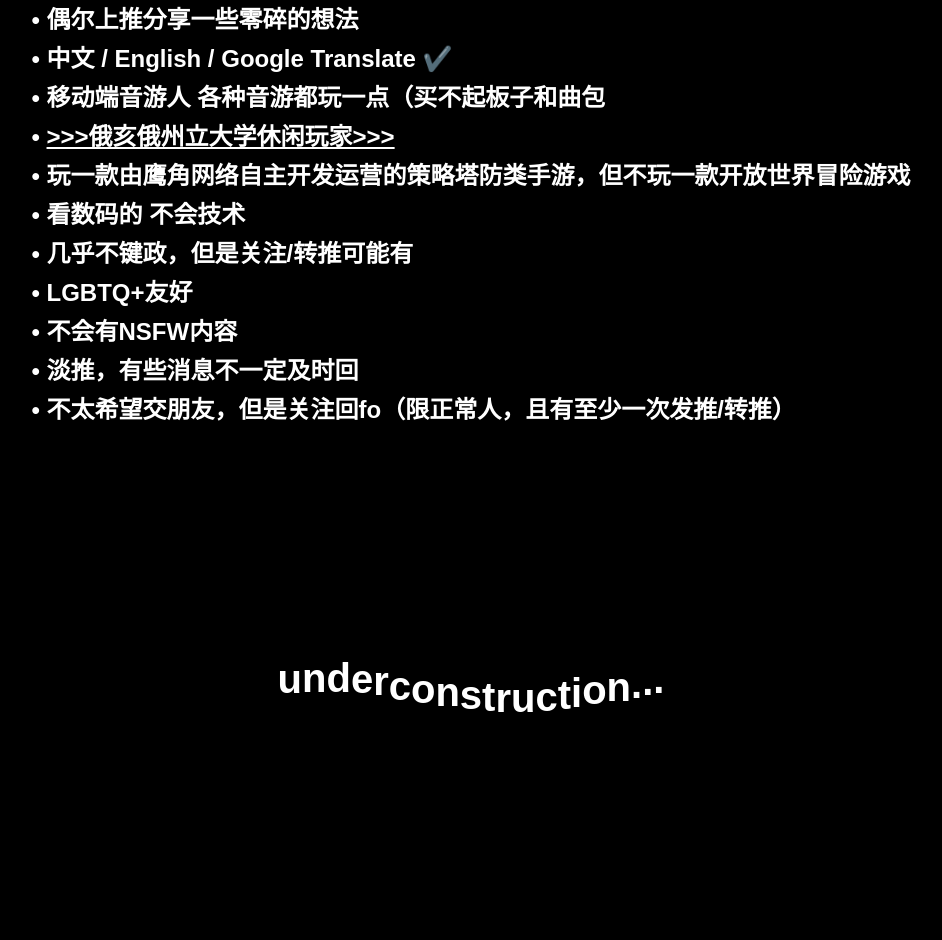
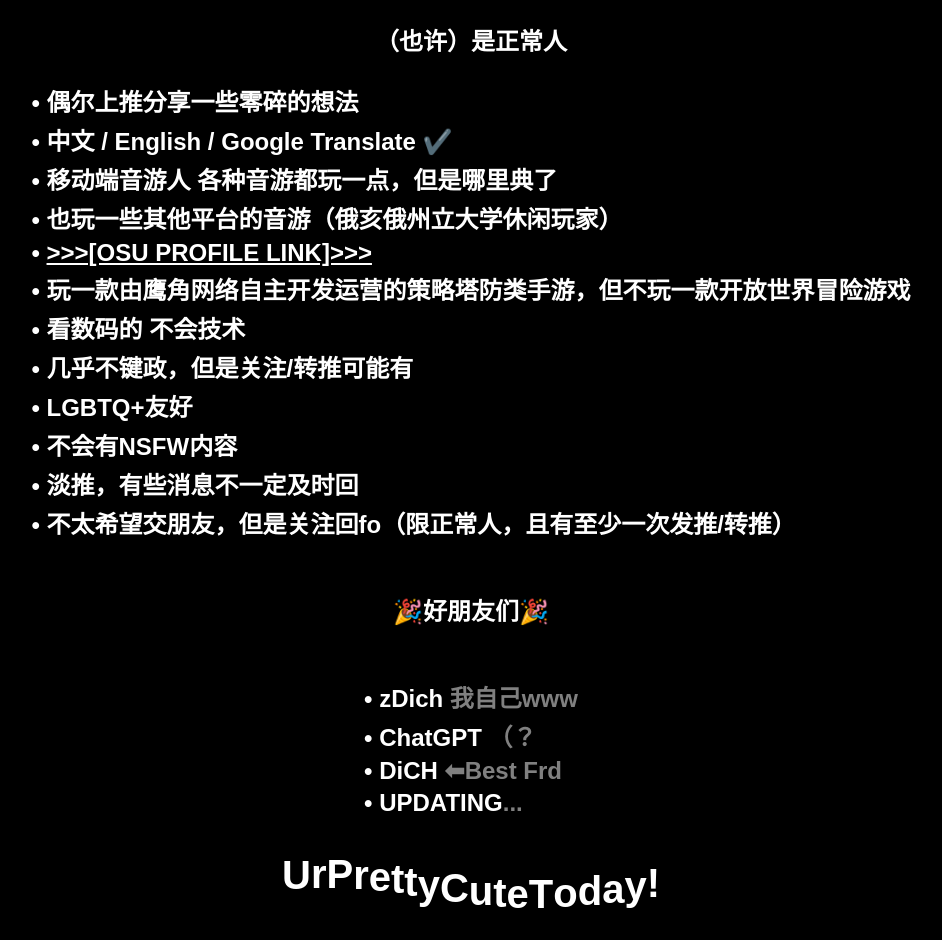
Before and after one commit to zDichX/zdichx.github.io, a Vue app: page / in a window 1280 px wide. Shown: the part 1980-2920 px from the top of the page, without its empty margins (169-1111 px from the left). Built offline with nearby package versions, Linux system fonts and the light colour scheme.

Commit message:
A little bit update of introduction content

```diff
--- a/src/components/Introduction.vue
+++ b/src/components/Introduction.vue
@@ -17,39 +17,33 @@ onMounted(async () => {
   <div class="introduction flex">
     <h2>zHyko!💤</h2>
     <p>读作 /ˈzaɪkoʊ/ 或 /ziːˈhaɪkoʊ/，是曾用名 zhyzx 和 空 的结合，也曾叫做 zDich<del>（再叫zDick我跟你爆了</del> </p>
+    <p style="color: gray">以下信息面向我的推特账号</p>
     <p>（也许）是正常人</p>
     <div class="textCtn flex">
       <div class="text1" data-text="经常出现逆天言论（">偶尔上推分享一些零碎的想法</div>
       <div class="text1" data-text="在中中国人">中文 / English / Google Translate ✔️</div>
-      <div class="text1" data-text="不是乌蒙吃！！！">移动端音游人 各种音游都玩一点（买不起板子和曲包</div>
-      <div class="text1"><a href="https://osu.ppy.sh/users/16943258">>>>俄亥俄州立大学休闲玩家>>></a></div>
+      <div class="text1" data-text="买不起板子和曲包">移动端音游人 各种音游都玩一点，但是哪里典了</div>
+      <div class="text1" data-text="但不是乌蒙吃！！！">也玩一些其他平台的音游（俄亥俄州立大学休闲玩家）</div>
+      <div class="text1"><a href="https://osu.ppy.sh/users/16943258">>>>[OSU PROFILE LINK]>>></a></div>
       <div class="text1" data-text="官zDich#5421，欢迎互7（">玩一款由鹰角网络自主开发运营的策略塔防类手游，但不玩一款开放世界冒险游戏</div>
       <div class="text1" data-text="遥遥领先">看数码的 不会技术</div>
       <div class="text1" data-text="骂谁罕见">几乎不键政，但是关注/转推可能有</div>
       <div class="text1" data-text="你们南通不要太荒谬">LGBTQ+友好</div>
       <div class="text1" data-text="自己去pixiv.net解决">不会有NSFW内容</div>
       <div class="text1" data-text="还好根本没人理我😎👌">淡推，有些消息不一定及时回</div>
-      <div class="text1" data-text="因为缺乏表达能力（">不太希望交朋友，但是关注回fo（限正常人，且有至少一次发推/转推）</div>
+      <div class="text1" data-text="注意：缺乏表达能力">不太希望交朋友，但是关注回fo（限正常人，且有至少一次发推/转推）</div>
     </div>
-    <!-- <ul>
-      <li>偶尔分享一些零碎的想法</li>
-      <li>中文 / English / Google Translate ✔️</li>
-      <li>移动端音游人 各种音游都玩一点<del>（买不起板子和曲包</del></li>
-      <ul>
-        <li><del>不是乌蒙池！！！</del></li>
-      </ul>
-      <li><a href="https://osu.ppy.sh/users/16943258">俄亥俄州立大学休闲玩家</a></li>
-      <li>玩一款由鹰角网络自主开发运营的策略塔防类手游（官zDich#5421），但不玩一款开放世界冒险游戏</li>
-      <li>看数码的 不会技术</li>
-      <li>LGBTQ+友好<del>（你们南通不要太荒谬</del></li>
-      <li>几乎不键政，但是关注/转推可能有</li>
-      <li>淡推，有些消息不一定及时回</li>
-      <li>不会有NSFW内容</li>
-      <li>缺乏表达能力，经常出现逆天言论（</li>
-      <li>不太希望交朋友，但是关注回fo（限正常人，且有至少一次发推/转推）</li>
-    </ul> -->
-    <div class="ending flex" ref="udElement">under construction...</div>
-    <div class="mobileText"><del>什么 你不知道每行文字都可以点吗</del></div>
+
+    <div class="frienzTitle">🎉好朋友们🎉</div>
+    <div class="textFrz flex">
+      <div class="text2" data-text="  我自己www">zDich</div>
+      <div class="text2" data-text="  （？">ChatGPT</div>
+      <div class="text2" data-text="  ⬅Best Frd">DiCH</div>
+      <div class="text2" data-text="...">UPDATING</div>
+    </div>
+
+    <div class="ending flex" ref="udElement">UrPrettyCuteToday!</div>
+    <div class="mobileText"><del>什么 你不知道每行介绍都可以点吗</del></div>
   </div>
 </template>
 
@@ -71,16 +65,17 @@ a, a:visited, a:hover {
   color: white;
 }
 
-.textCtn {
+.textCtn, .textFrz {
   flex-direction: column;
   align-items: flex-start;
 }
 
-.text1 {
+.text1, .text2 {
   position: relative;
   margin: 2px;
   transition: 0.5s;
 }
+
 .text1:hover {
   color: transparent;
 }
@@ -101,11 +96,25 @@ a, a:visited, a:hover {
   opacity: 1;
 }
 
-.text1::before {
+.text1::before, .text2::before{
     content: "• ";
     color: white;
     font-size: inherit;
 }
+
+.frienzTitle {
+  font-size: 1.5rem;
+  margin: 50px 0;
+}
+
+
+.text2::after {
+  content: attr(data-text);
+  color: gray;
+}
+
+
+
 
 .mobileText {
   display: none;
```
